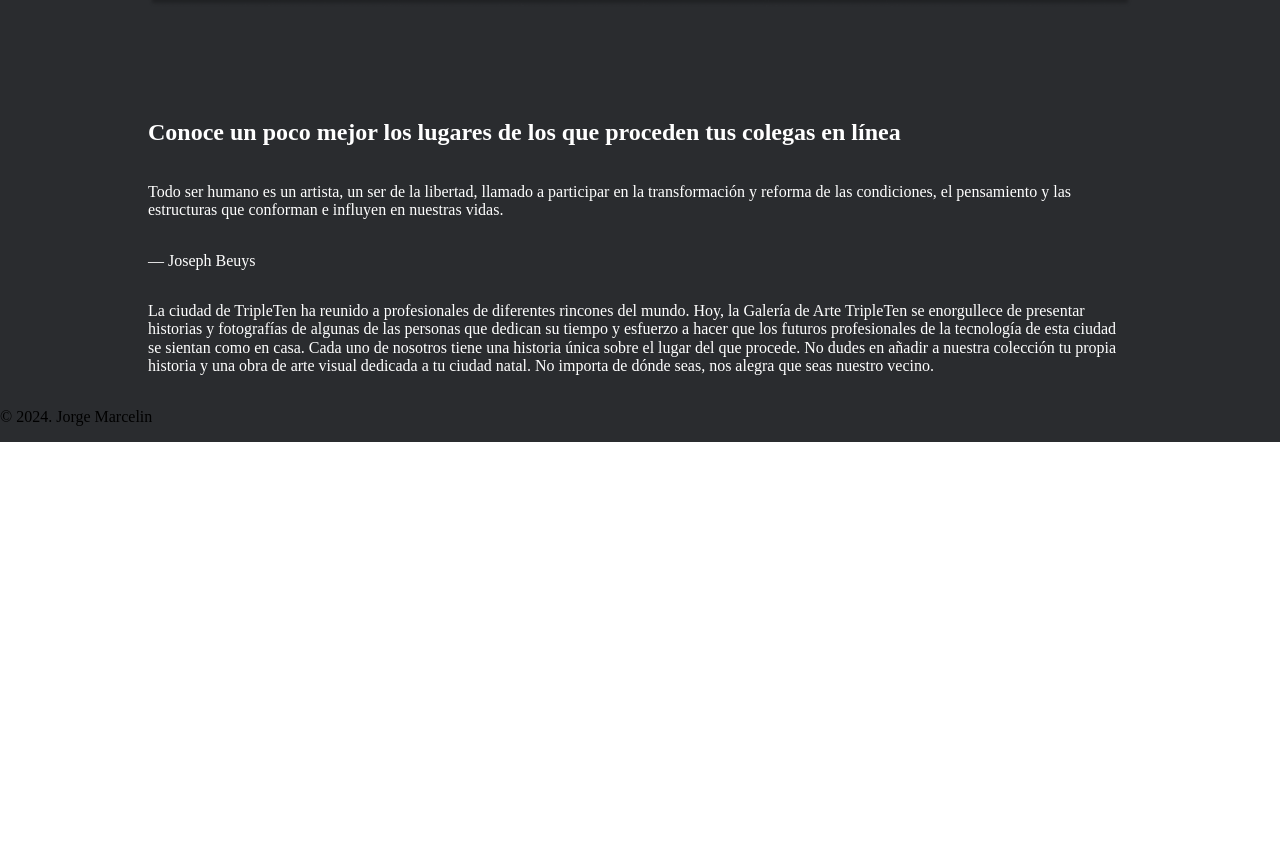
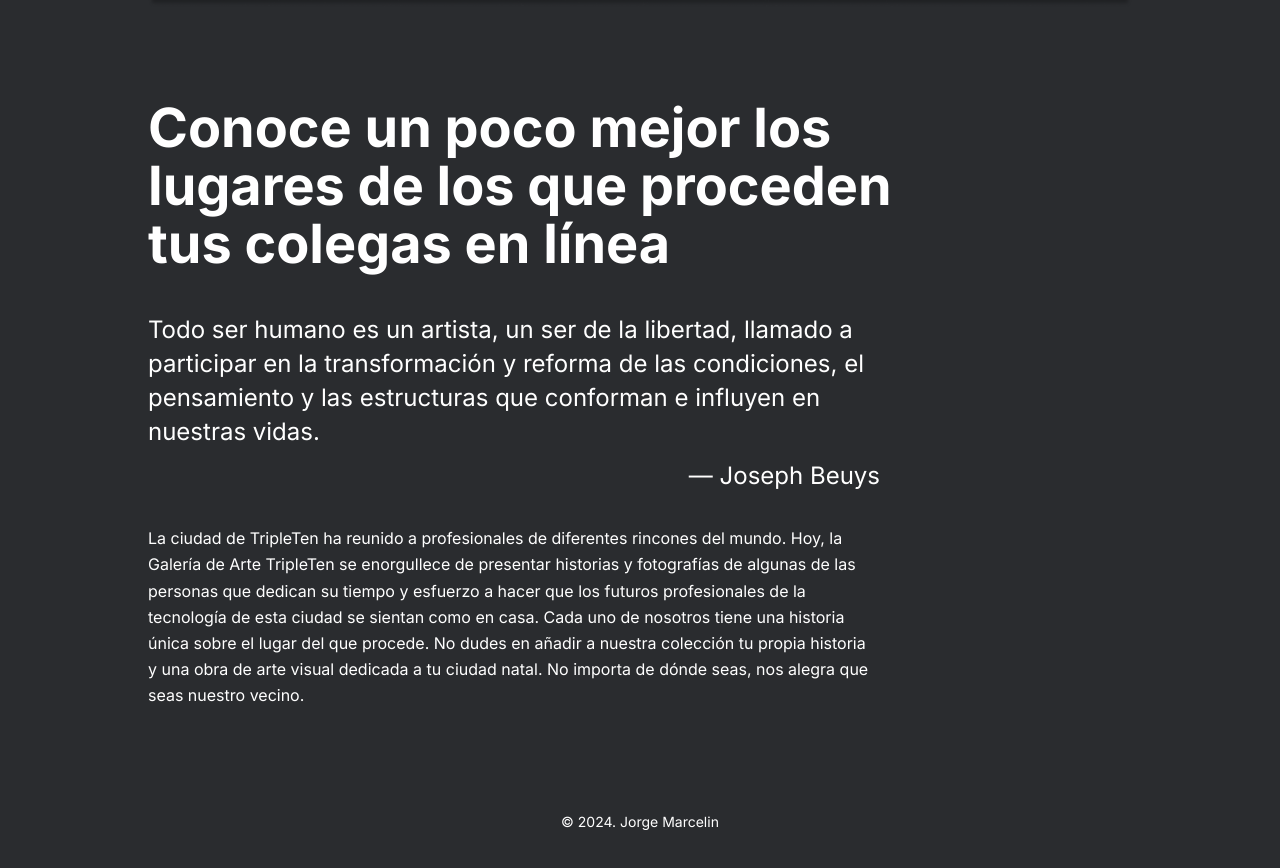
Before and after one commit to Jmarce12/web_project_homeland, a plain HTML site: page index.html in a window 1280 px wide. Shown: the part 1122-1990 px from the top of the page. Before the commit the page ends 1564 px from the top, so only its background shows below. Drawn offline with Linux system fonts and the light colour scheme.

Commit message:
Diseño completo a 1280px

```diff
--- a/blocks/content.css
+++ b/blocks/content.css
@@ -1,8 +1,40 @@
 .content {
   display: flex;
   flex-direction: column;
-  margin: auto;
+  margin-left: 11.5625%;
   align-items: flex-start;
-  max-width: 76.875%;
+  max-width: 64.84%;
   color: #fff;
 }
+
+.content__title {
+  font-family: "Inter", Arial, sans-serif;
+  font-weight: bold;
+  font-size: 54px;
+  line-height: 58px;
+  margin: 0 0 40px;
+}
+
+.content__intro {
+  font-family: "Inter", Arial, sans-serif;
+  font-size: 24px;
+  line-height: 34px;
+  margin: 0 0 10px;
+  max-width: 88.91%;
+}
+
+.content__intro-author {
+  align-self: flex-end;
+  font-family: "Inter", Arial, sans-serif;
+  font-size: 24px;
+  line-height: 34px;
+  margin: 0 11.8% 32px 0;
+}
+
+.content__main-text {
+  font-family: "Inter", Arial, sans-serif;
+  font-size: 16px;
+  line-height: 163%;
+  margin: 0 0 92px;
+  max-width: 87%;
+}
--- a/blocks/footer.css
+++ b/blocks/footer.css
@@ -0,0 +1,7 @@
+.footer {
+  font-family: "Inter", Arial, sans-serif;
+  font-size: 14px;
+  line-height: 16px;
+  color: #fff;
+  margin: 0 auto 24px;
+}
--- a/blocks/page.css
+++ b/blocks/page.css
@@ -6,4 +6,5 @@
   background-color: #2a2c2f;
   display: flex;
   flex-direction: column;
+  align-items: flex-start;
 }
```
